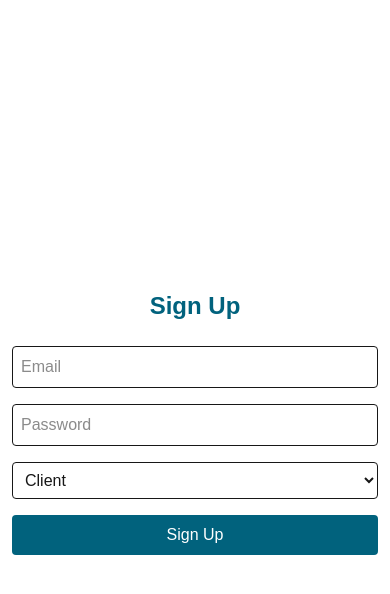
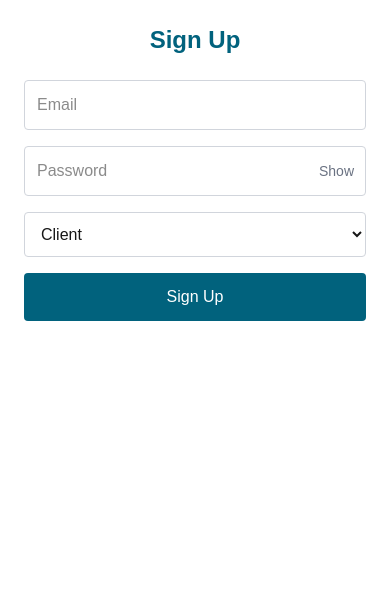
Before and after one commit to Erusavadla-Lavanya/optnest, a Next.js app: page /signup in a window 390 px wide. Shown: the top 594 px of the page. Built offline with nearby package versions, Linux system fonts and the light colour scheme.

Commit message:
Update page.tsx

```diff
--- a/app/signup/page.tsx
+++ b/app/signup/page.tsx
@@ -222,6 +222,117 @@
 
 
 
+// "use client";
+
+// import { useState } from "react";
+// import { useRouter } from "next/navigation";
+// import { supabase } from "@/lib/supabase";
+
+// export default function SignupPage() {
+//   const router = useRouter();
+//   const [email, setEmail] = useState("");
+//   const [password, setPassword] = useState("");
+//   const [role, setRole] = useState("client");
+//   const [message, setMessage] = useState("");
+//   const [error, setError] = useState("");
+//   const [loading, setLoading] = useState(false);
+//   const [showPassword, setShowPassword] = useState(false);
+
+//   const handleSignup = async () => {
+//     setError("");
+//     setMessage("");
+//     setLoading(true);
+
+//     try {
+//       const { data: authData, error: authError } = await supabase.auth.signUp({
+//         email,
+//         password,
+//       });
+
+//       if (authError) throw authError;
+
+//       const user = authData?.user;
+//       if (!user || !user.id || !user.email) {
+//         throw new Error("User data missing after signup.");
+//       }
+
+//       const { error: insertError } = await supabase.from("login").insert([
+//         {
+//           id: user.id,
+//           email: user.email,
+//           role,
+//         },
+//       ]);
+//       if (insertError) throw insertError;
+
+//       setMessage("Signup successful! Please check your email to verify.");
+//       router.push("/login");
+//     } catch (err: any) {
+//       console.error("Signup Error:", err);
+//       setError(err.message);
+//     } finally {
+//       setLoading(false);
+//     }
+//   };
+
+//   return (
+//     <div className="min-h-screen flex">
+//       {/* Left side - Background image */}
+//       <div className="w-1/2 bg-[url('/image/student-8732859_1280.png')] bg-cover bg-center hidden md:block" />
+
+//       {/* Right side - Sign Up form */}
+//       <div className="w-full md:w-1/2 flex items-center justify-center bg-white">
+//         <div className="max-w-md w-full p-3">
+//           <h1 className="text-2xl font-bold mb-6 text-[#01627d] text-center">
+//             Sign Up
+//           </h1>
+
+//           <input
+//             type="email"
+//             placeholder="Email"
+//             value={email}
+//             className="w-full p-2 mb-4 border rounded"
+//             onChange={(e) => setEmail(e.target.value)}
+//           />
+
+//           {/* Password input with eye toggle */}
+//           <div className="relative mb-4">
+//             <input
+//               type={showPassword ? "text" : "password"}
+//               placeholder="Password"
+//               value={password}
+//               className="w-full p-2 pr-10 border rounded"
+//               onChange={(e) => setPassword(e.target.value)}
+//             />
+//           </div>
+
+//           <select
+//             value={role}
+//             onChange={(e) => setRole(e.target.value)}
+//             className="w-full p-2 mb-4 border rounded"
+//           >
+//             <option value="client">Client</option>
+//             <option value="freelancer">Freelancer</option>
+//           </select>
+
+//           <button
+//             onClick={handleSignup}
+//             disabled={loading}
+//             className="w-full bg-[#01627d] text-white py-2 rounded hover:bg-[#01627d] disabled:bg-gray-400"
+//           >
+//             {loading ? "Processing..." : "Sign Up"}
+//           </button>
+
+//           {message && <p className="text-green-600 mt-4">{message}</p>}
+//           {error && <p className="text-red-600 mt-4">{error}</p>}
+//         </div>
+//       </div>
+//     </div>
+//   );
+// }
+
+
+
 "use client";
 
 import { useState } from "react";
@@ -276,13 +387,13 @@ export default function SignupPage() {
   };
 
   return (
-    <div className="min-h-screen flex">
-      {/* Left side - Background image */}
-      <div className="w-1/2 bg-[url('/image/student-8732859_1280.png')] bg-cover bg-center hidden md:block" />
+    <div className="min-h-screen flex flex-col md:flex-row">
+      {/* Left side - Background image (hidden on small screens) */}
+      <div className="hidden md:block md:w-1/2 bg-[url('/image/student-8732859_1280.png')] bg-cover bg-center" />
 
       {/* Right side - Sign Up form */}
-      <div className="w-full md:w-1/2 flex items-center justify-center bg-white">
-        <div className="max-w-md w-full p-3">
+      <div className="w-full md:w-1/2 flex items-center justify-center bg-white p-6">
+        <div className="w-full max-w-md">
           <h1 className="text-2xl font-bold mb-6 text-[#01627d] text-center">
             Sign Up
           </h1>
@@ -291,25 +402,32 @@ export default function SignupPage() {
             type="email"
             placeholder="Email"
             value={email}
-            className="w-full p-2 mb-4 border rounded"
+            className="w-full p-3 mb-4 border border-gray-300 rounded"
             onChange={(e) => setEmail(e.target.value)}
           />
 
-          {/* Password input with eye toggle */}
+          {/* Password input with toggle */}
           <div className="relative mb-4">
             <input
               type={showPassword ? "text" : "password"}
               placeholder="Password"
               value={password}
-              className="w-full p-2 pr-10 border rounded"
+              className="w-full p-3 pr-10 border border-gray-300 rounded"
               onChange={(e) => setPassword(e.target.value)}
             />
+            <button
+              type="button"
+              onClick={() => setShowPassword(!showPassword)}
+              className="absolute inset-y-0 right-3 flex items-center text-sm text-gray-500"
+            >
+              {showPassword ? "Hide" : "Show"}
+            </button>
           </div>
 
           <select
             value={role}
             onChange={(e) => setRole(e.target.value)}
-            className="w-full p-2 mb-4 border rounded"
+            className="w-full p-3 mb-4 border border-gray-300 rounded"
           >
             <option value="client">Client</option>
             <option value="freelancer">Freelancer</option>
@@ -318,13 +436,13 @@ export default function SignupPage() {
           <button
             onClick={handleSignup}
             disabled={loading}
-            className="w-full bg-[#01627d] text-white py-2 rounded hover:bg-[#01627d] disabled:bg-gray-400"
+            className="w-full bg-[#01627d] text-white py-3 rounded hover:bg-[#014b5f] disabled:bg-gray-400"
           >
             {loading ? "Processing..." : "Sign Up"}
           </button>
 
-          {message && <p className="text-green-600 mt-4">{message}</p>}
-          {error && <p className="text-red-600 mt-4">{error}</p>}
+          {message && <p className="text-green-600 mt-4 text-center">{message}</p>}
+          {error && <p className="text-red-600 mt-4 text-center">{error}</p>}
         </div>
       </div>
     </div>
```
